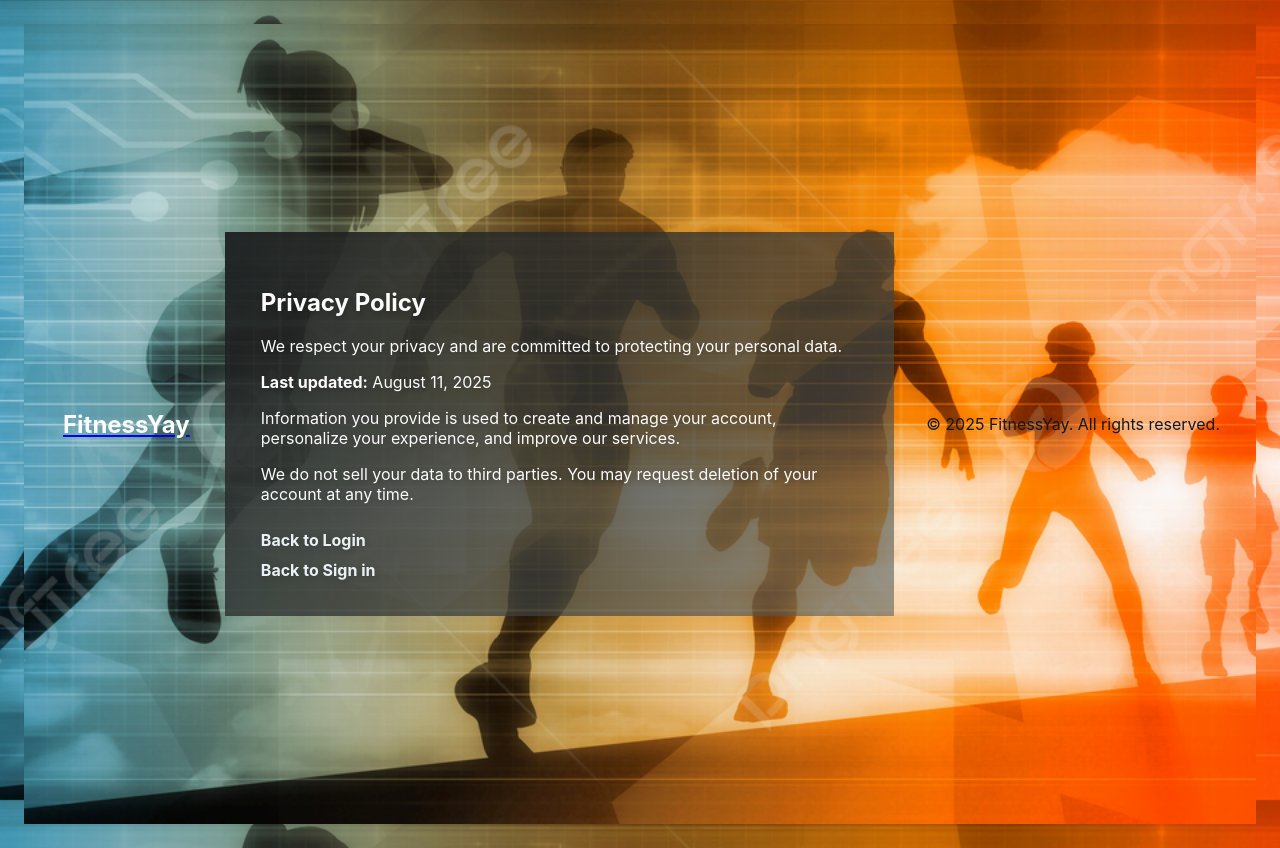
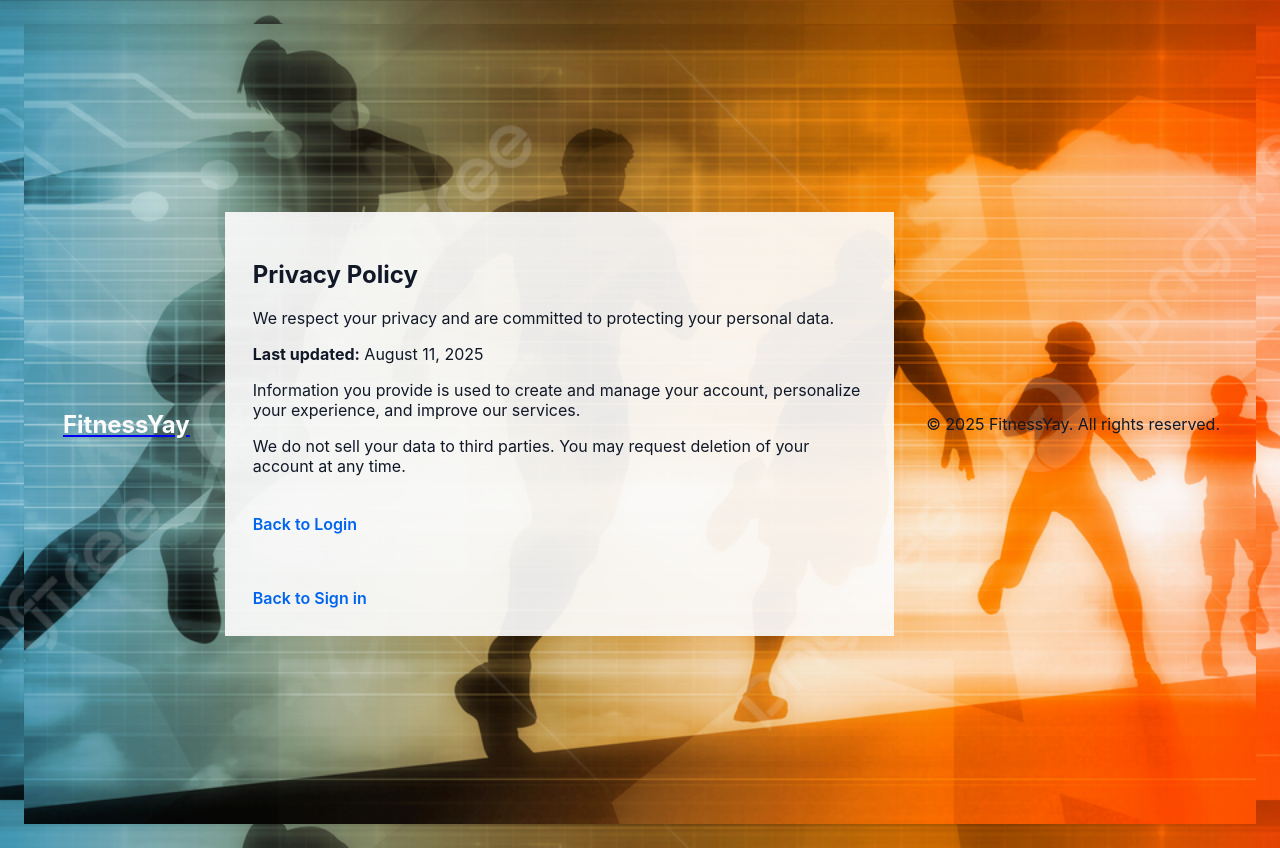
Before and after one commit to imtrynacope/FitnessYay, a plain HTML site: page privacy.html in a window 1280 px wide. Drawn offline with Linux system fonts and the light colour scheme.

Commit message:
Update privacy.html

```diff
--- a/privacy.html
+++ b/privacy.html
@@ -12,7 +12,7 @@
    <a href="index.html"><header><strong>FitnessYay</strong></header></a>
 
     <main class="wrap">
-        <section class="panel-left" aria-hidden="true">
+        <section class="panel-right">
             <div class="container">
                 <p><h1><strong>Privacy Policy</strong></h1></p>
                 <p>We respect your privacy and are committed to protecting your personal data.</p>
@@ -20,9 +20,9 @@
                 <p>Information you provide is used to create and manage your account, personalize your experience, and
                     improve our services.</p>
                 <p>We do not sell your data to third parties. You may request deletion of your account at any time.</p>
-                <a href="login.html" class="back-link">Back to Login</a><br>
-                   <a href="signup.html" class="back-link">Back to Sign in</a>
+
             </div>
+            <a href="login.html" class="back-link">Back to Login</a><br> <a href="signup.html" class="back-link">Back to Sign in</a>
         </section>
     </main>
     <footer>
```
